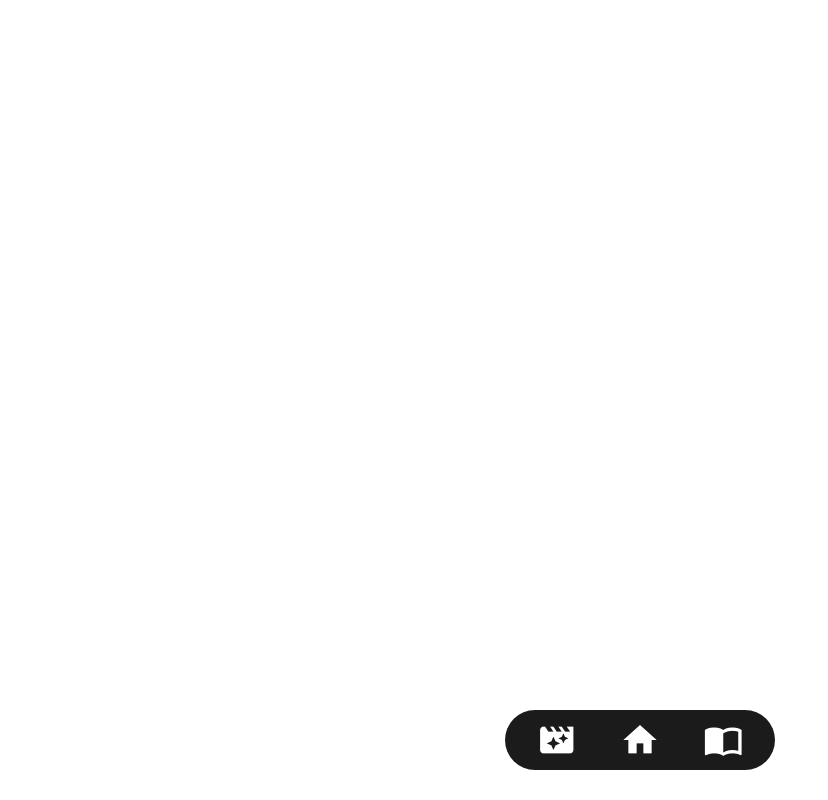
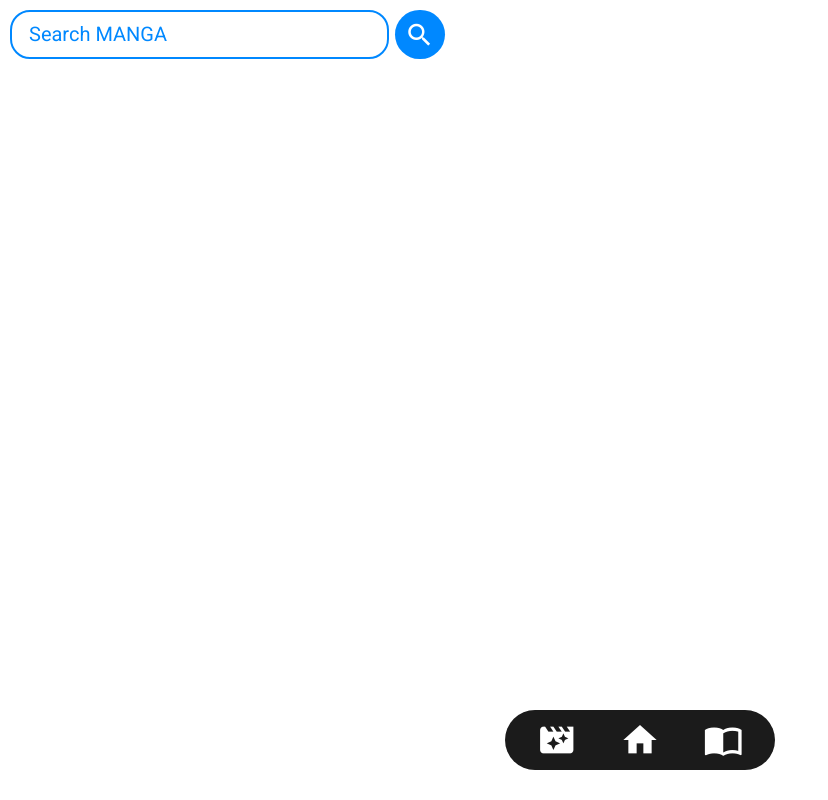
Before and after one commit to JeelPatel231/saikou-web-wip, a Vue app: page /search in a window 1280 px wide. Shown: the whole page, without its empty margins (0-828 px from the left). Built offline with nearby package versions, Linux system fonts and the light colour scheme; what vue3-lazyload would draw is missing.

Commit message:
add search route & view

```diff
--- a/src/router/index.js
+++ b/src/router/index.js
@@ -2,6 +2,7 @@ import { createRouter, createWebHistory } from "vue-router";
 import Home from "@/views/home.vue";
 import Anime from "@/views/anime.vue";
 import Manga from "@/views/manga.vue";
+import Search from "@/views/search.vue";
 
 const routes = [
   {
@@ -18,6 +19,11 @@ const routes = [
     path: "/manga",
     name: "Manga",
     component: Manga,
+  },
+  {
+    path: "/search",
+    name: "Search",
+    component: Search,
   },
   // {
   //   path: "/manga",
--- /dev/null
+++ b/src/views/search.vue
@@ -0,0 +1,17 @@
+<template>
+  <searchbar fragment="MANGA" />
+</template>
+
+<script>
+import searchbar from "@/components/small-components/search.vue";
+
+export default {
+  name: "search",
+  components: {
+    searchbar,
+  },
+};
+</script>
+
+<style>
+</style>
```
